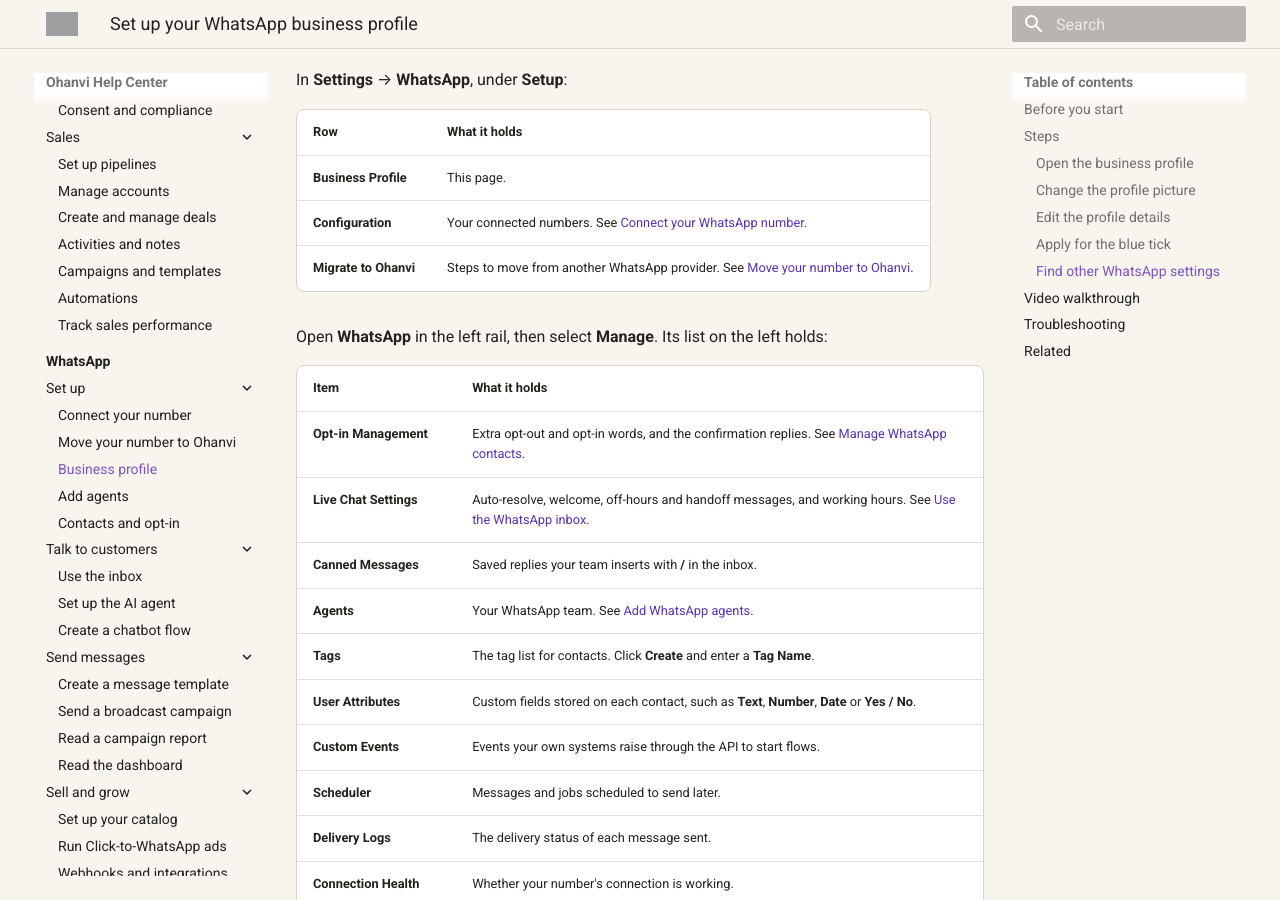
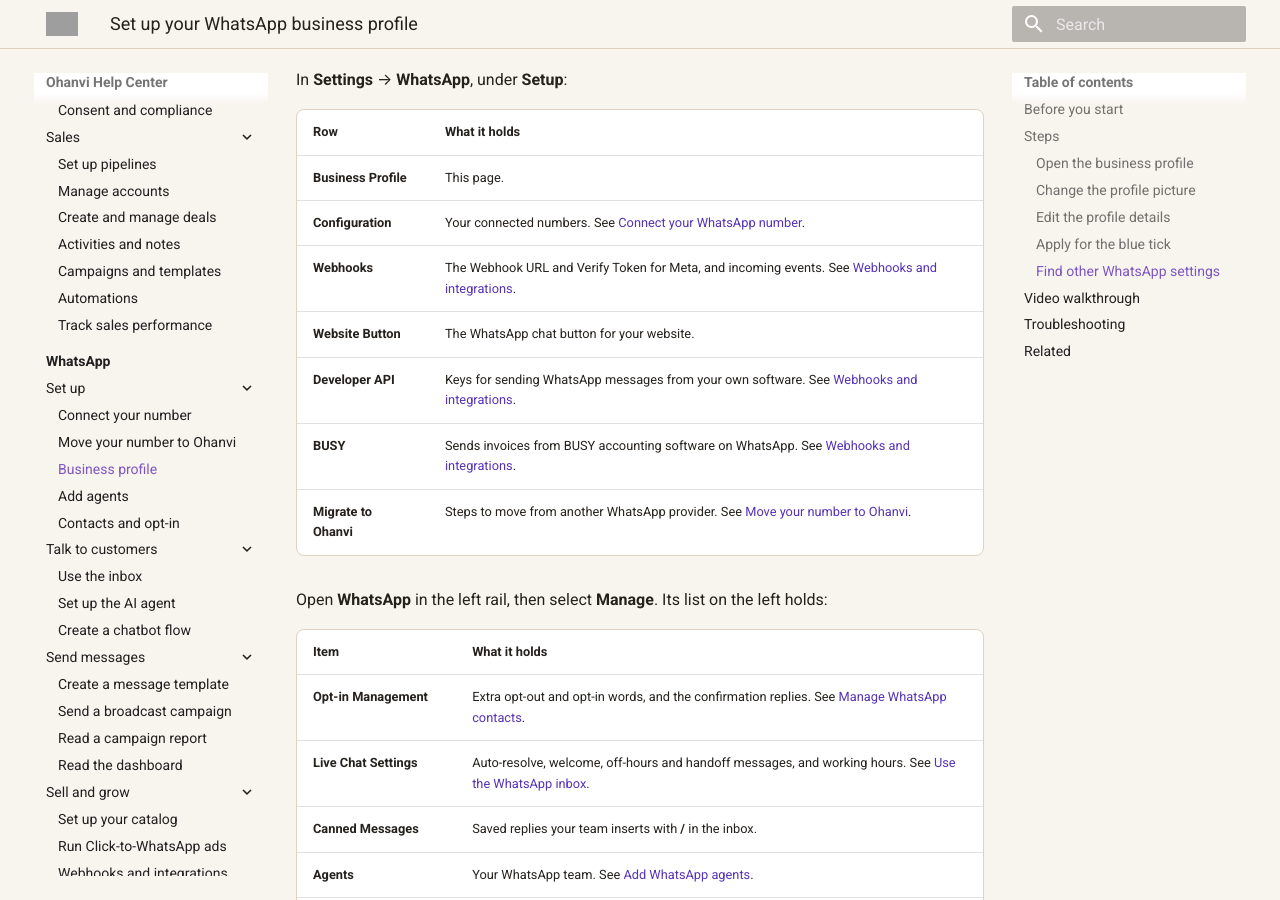
Before and after one commit to Ohanvi/ohanvi.github.io, an MkDocs documentation site: the page built from docs/whatsapp/whatsapp-business-profile.md, in a window 1280 px wide and 900 px high, scrolled down 2432 px. Built offline with MkDocs 1.6.1 and Material for MkDocs 9.7.7, drawn with Linux system fonts in a browser that asks for light colours; grey boxes are pictures that could not be loaded.

Commit message:
docs(whatsapp): list every Settings -> WhatsApp Setup row
Webhooks, Website Button, Developer API and BUSY were missing from the
table (settings_catalog.dart lists all seven under Setup).

Co-Authored-By: Claude Opus 5.5 (1M context) <noreply@anthropic.com>

```diff
--- a/docs/whatsapp/whatsapp-business-profile.md
+++ b/docs/whatsapp/whatsapp-business-profile.md
@@ -69,6 +69,10 @@ In **Settings** → **WhatsApp**, under **Setup**:
 | --- | --- |
 | **Business Profile** | This page. |
 | **Configuration** | Your connected numbers. See [Connect your WhatsApp number](connect-whatsapp-number.md). |
+| **Webhooks** | The Webhook URL and Verify Token for Meta, and incoming events. See [Webhooks and integrations](whatsapp-webhooks-and-integrations.md). |
+| **Website Button** | The WhatsApp chat button for your website. |
+| **Developer API** | Keys for sending WhatsApp messages from your own software. See [Webhooks and integrations](whatsapp-webhooks-and-integrations.md). |
+| **BUSY** | Sends invoices from BUSY accounting software on WhatsApp. See [Webhooks and integrations](whatsapp-webhooks-and-integrations.md). |
 | **Migrate to Ohanvi** | Steps to move from another WhatsApp provider. See [Move your number to Ohanvi](migrate-to-ohanvi.md). |
 
 Open **WhatsApp** in the left rail, then select **Manage**. Its list on the left holds:
```
